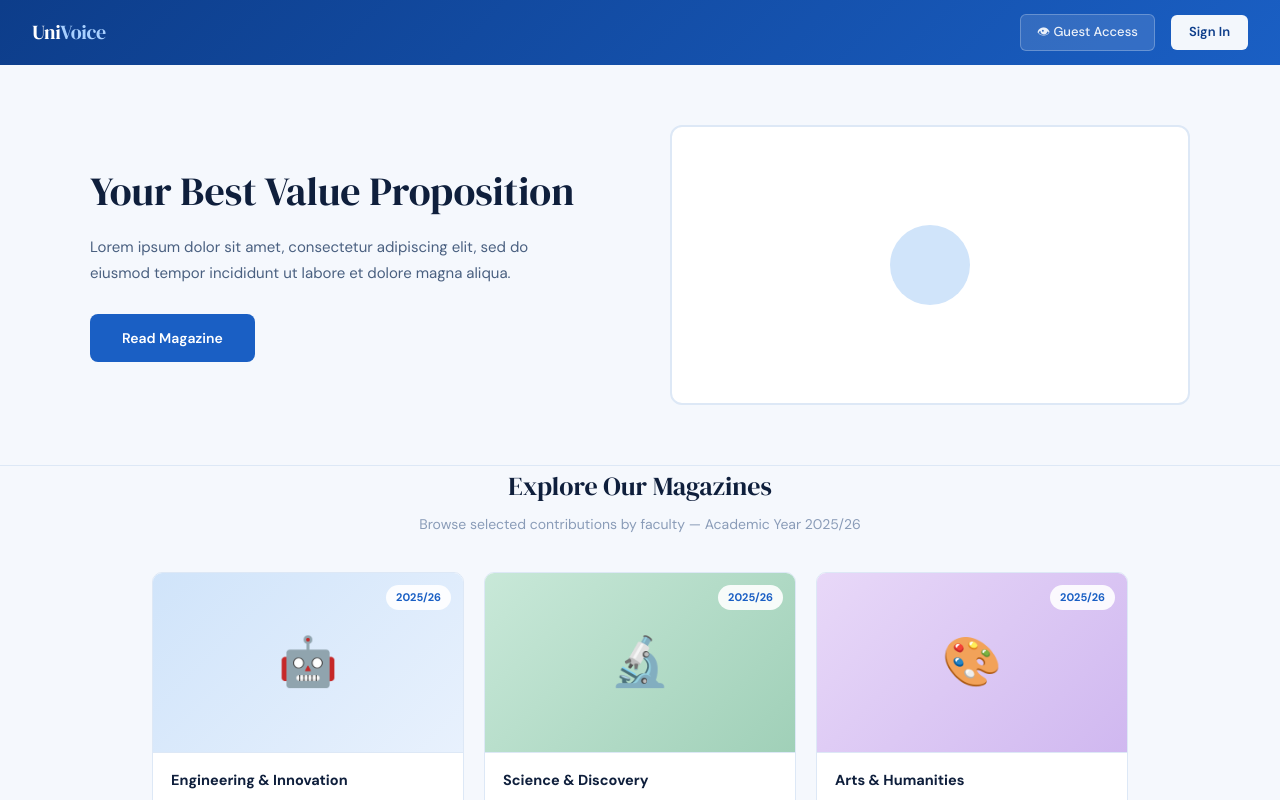
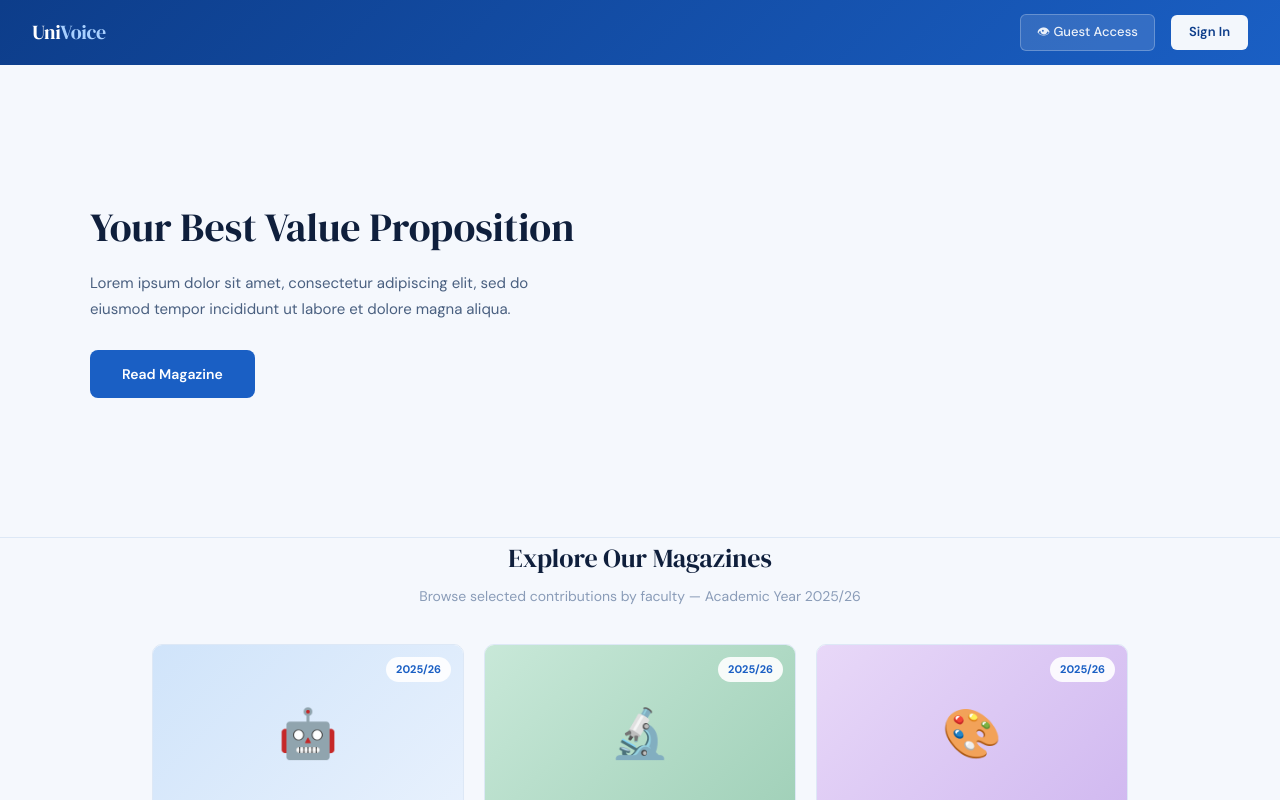
Before and after one commit to hninsunyein/UniVoice, a Next.js app: page / in a window 1280 px wide. Shown: the top 800 px of the page. Built offline with nearby package versions, Linux system fonts and the light colour scheme.

Commit message:
add image

```diff
--- a/src/app/page.js
+++ b/src/app/page.js
@@ -77,7 +77,7 @@ export default function LandingPage() {
               <button className="lp-hero-cta" onClick={scrollToMagazines}>Read Magazine</button>
             </div>
             <div className="lp-hero-right">
-              <div className="lp-hero-image"></div>
+              <div className="lp-article-image"></div>
             </div>
           </div>
         </div>
```
Also changed, not shown: vercel.json (added).
